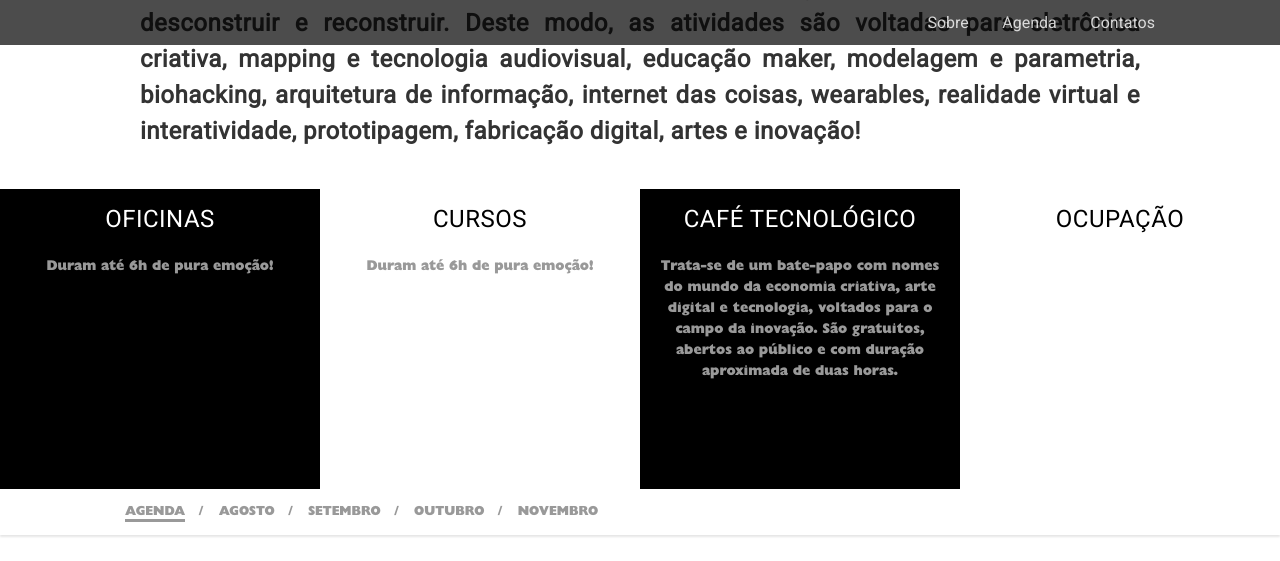
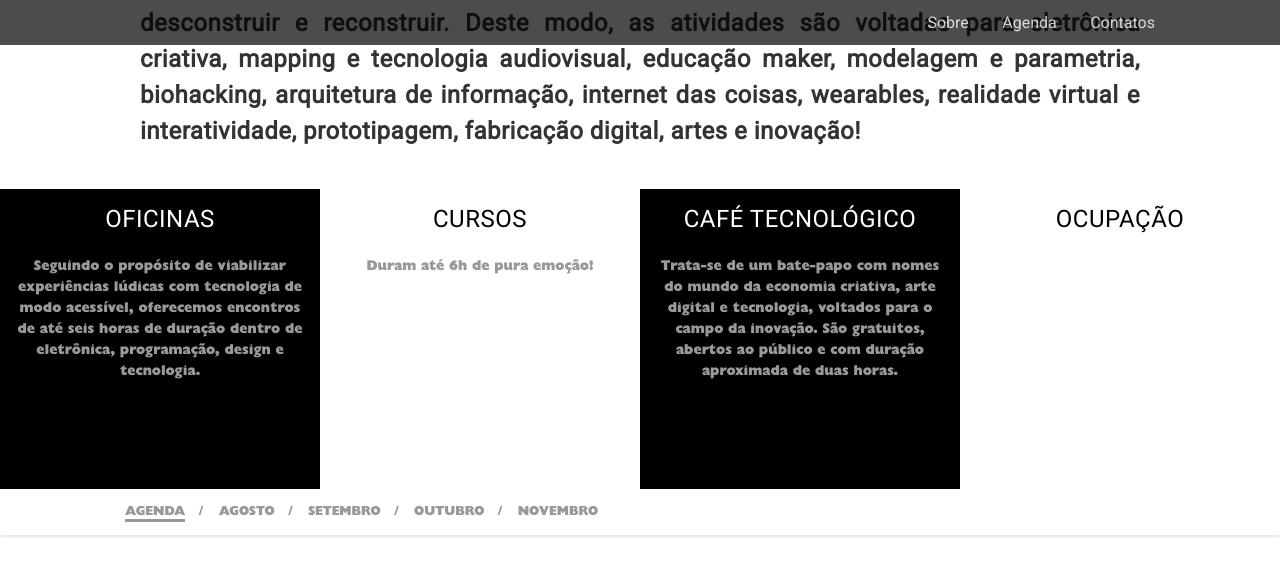
Before and after one commit to susan-lilo/Lilo.Site, a Jekyll site: the page built from _pages/index.md, in a window 1280 px wide and 900 px high, scrolled down 1371 px, cut to the strip 0-561 px from the top of the window. Built offline with Jekyll 4.4.1, drawn with Linux system fonts in a browser that asks for light colours.

Commit message:
new text

```diff
--- a/_layouts/home.html
+++ b/_layouts/home.html
@@ -105,7 +105,8 @@
             <div class="text-align-center" style="height: 20em;">
                 <div class="col-md-3 col-sm-3 square-about-black">
                     <h2>OFICINAS</h2>
-                    <p>Duram até 6h de pura emoção!</p>
+                    <p>Seguindo o propósito de viabilizar experiências lúdicas com tecnologia de modo acessível, oferecemos
+                        encontros de até seis horas de duração dentro de eletrônica, programação, design e tecnologia.</p>
                 </div>
                 <div class="col-md-3 col-sm-3 square-about-white">
                     <h2>CURSOS</h2>
```
